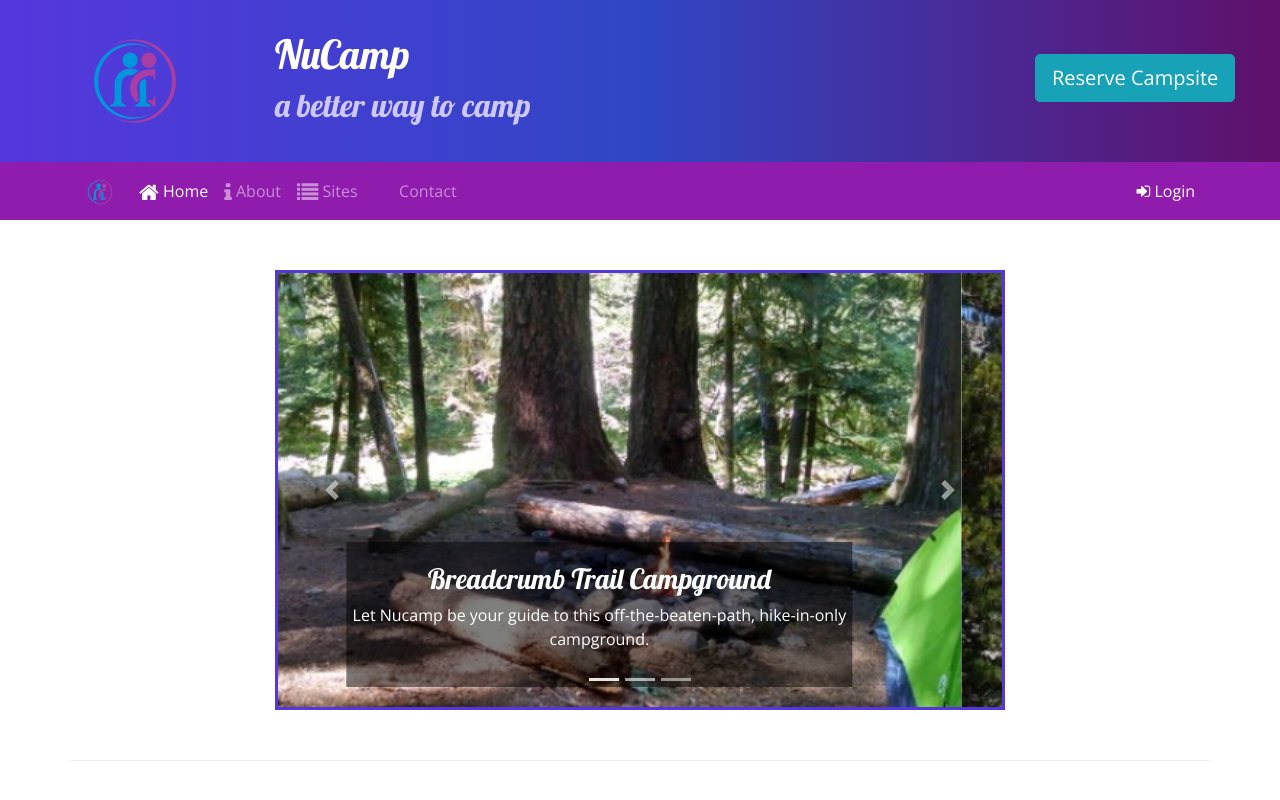
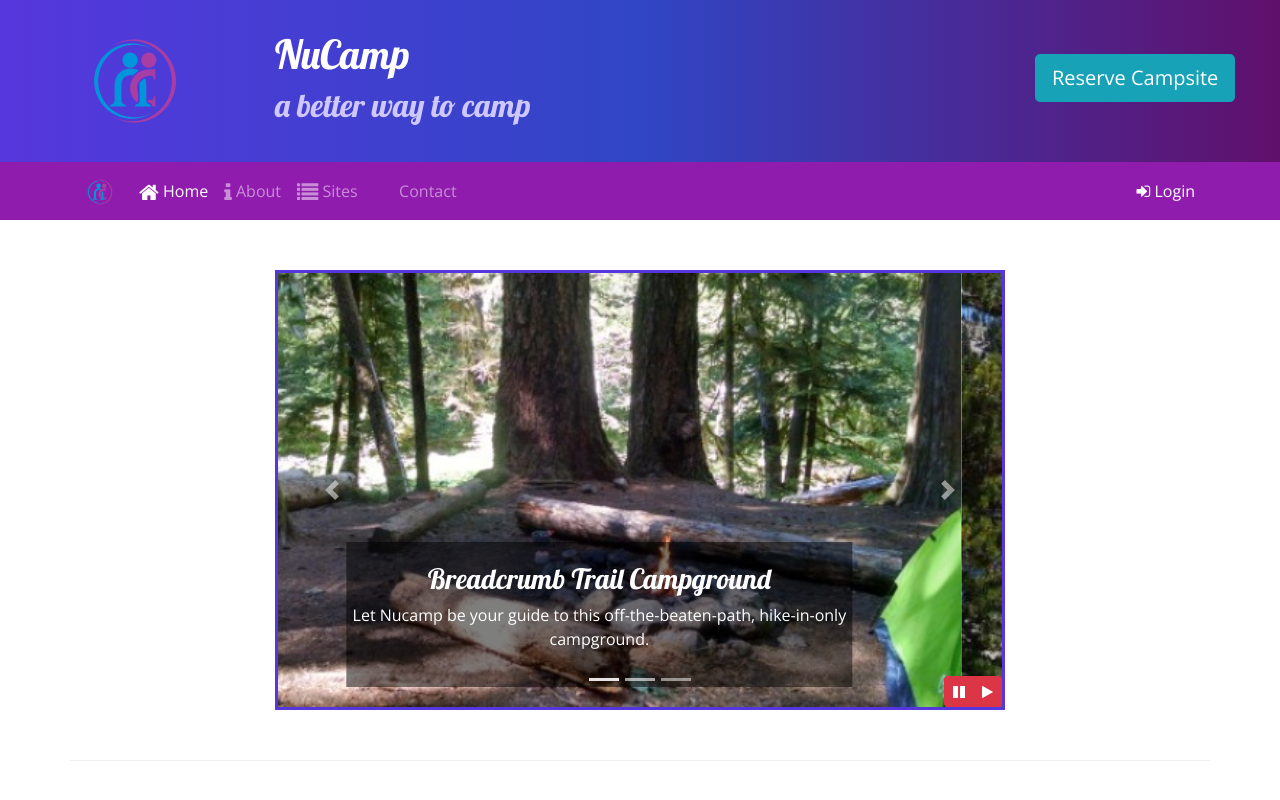
Before and after one commit to travisreed-dfw/nucampsites, a website: page index.html in a window 1280 px wide. Shown: the top 800 px of the page. Drawn offline with nearby package versions, Linux system fonts and the light colour scheme.

Commit message:
Bootstrap and jQuery Part 1

```diff
--- a/css/styles.css
+++ b/css/styles.css
@@ -52,3 +52,10 @@ footer {
 .carousel {
   border: solid #5637dd;
 }
+
+#carouselButton {
+  position: absolute;
+  right: 0;
+  bottom: 0;
+  z-index: 100;
+}
--- a/index.html
+++ b/index.html
@@ -28,7 +28,7 @@
 
     <title>NuCamp: A Better Way To Camp</title>
   </head>
-
+  <!-- BEGIN WEBSITE BODY -->
   <body>
     <header class="jumbotron jumbotron-fluid">
       <div class="container">
@@ -271,6 +271,7 @@
     <!-- END RESERVE MODAL -->
     <!-- BEGIN WEBSITE BODY -->
     <div class="container">
+      <!-- BEGIN CAROUSEL -->
       <div class="row row-content">
         <div class="col-md-8 mx-auto">
           <div id="homeCarousel" class="carousel slide" data-ride="carousel">
@@ -346,10 +347,19 @@
               <span class="carousel-control-next-icon"></span>
               <span class="sr-only">Next</span>
             </a>
+            <div class="btn-group" id="carouselButton">
+              <button class="btn btn-danger btn-sm" id="carouselPause">
+                <i class="fa fa-pause"></i>
+              </button>
+              <button class="btn btn-danger btn-sm" id="carouselPlay">
+                <i class="fa fa-play"></i>
+              </button>
+            </div>
           </div>
         </div>
       </div>
-
+      <!-- END CAROUSEL -->
+      <!-- BEGIN DISCOVER AND REVIEW -->
       <div class="row row-content align-items-center">
         <div class="col-sm-4 order-sm-last col-md-3">
           <h2 class="text-sm-right">Discover & Review</h2>
@@ -371,7 +381,8 @@
           </div>
         </div>
       </div>
-
+      <!-- END DISCOVER AND REVIEW -->
+      <!-- BEGIN FEATURED CAMPSITES -->
       <div class="row row-content align-items-center">
         <div class="col-sm-4 col-md-3">
           <h2>Featured Campsites</h2>
@@ -394,7 +405,8 @@
           </div>
         </div>
       </div>
-
+      <!-- END FEATURED CAMPSITES -->
+      <!-- BEGIN OUR COMMUNITY PARTNERS -->
       <div class="row row-content align-items-center">
         <div class="col-sm-4 order-sm-last col-md-3">
           <h2 class="text-sm-right">Our Community Partners</h2>
@@ -416,6 +428,7 @@
           </div>
         </div>
       </div>
+      <!-- END OUR COMMUNITY PARTNERS -->
     </div>
     <!-- END WEBSITE BODY -->
     <!-- BEGIN FOOTER -->
@@ -472,10 +485,24 @@
     <script src="node_modules/jquery/dist/jquery.slim.min.js"></script>
     <script src="node_modules/popper.js/dist/umd/popper.min.js"></script>
     <script src="node_modules/bootstrap/dist/js/bootstrap.min.js"></script>
-    <script>
+    <!-- TOOLTIP SCRIPT BELOW -->
+    <!-- <script>
       $(function () {
         $('[data-toggle="tooltip"]').tooltip();
       });
+    </script> -->
+    <script>
+      $(function () {
+        $('.carousel').carousel({ interval: 2000, pause: 'false' });
+        $('#carouselPause').click(function () {
+          $('.carousel').carousel('pause');
+        });
+        $('#carouselPlay').click(function () {
+          $('.carousel').carousel('cycle');
+        });
+      });
     </script>
   </body>
+
+  <!-- END WBESITE BODY -->
 </html>
```
